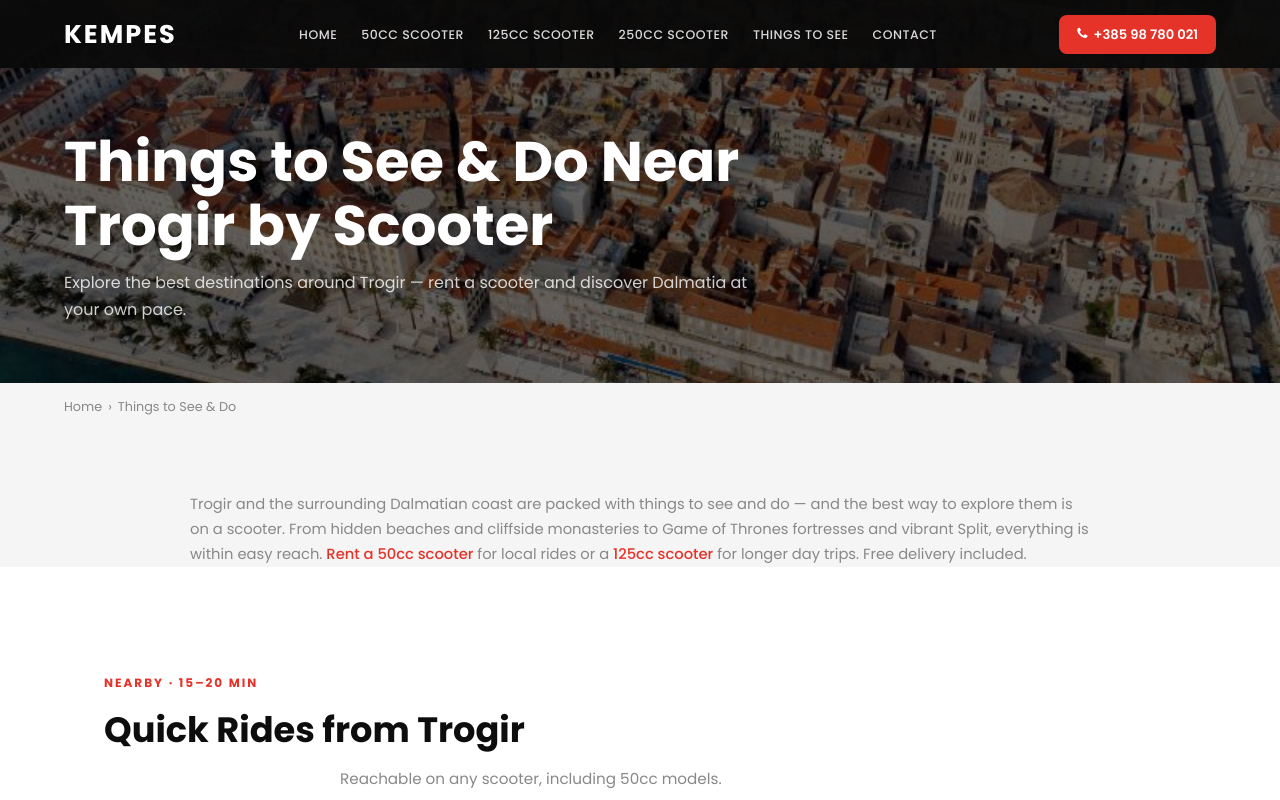
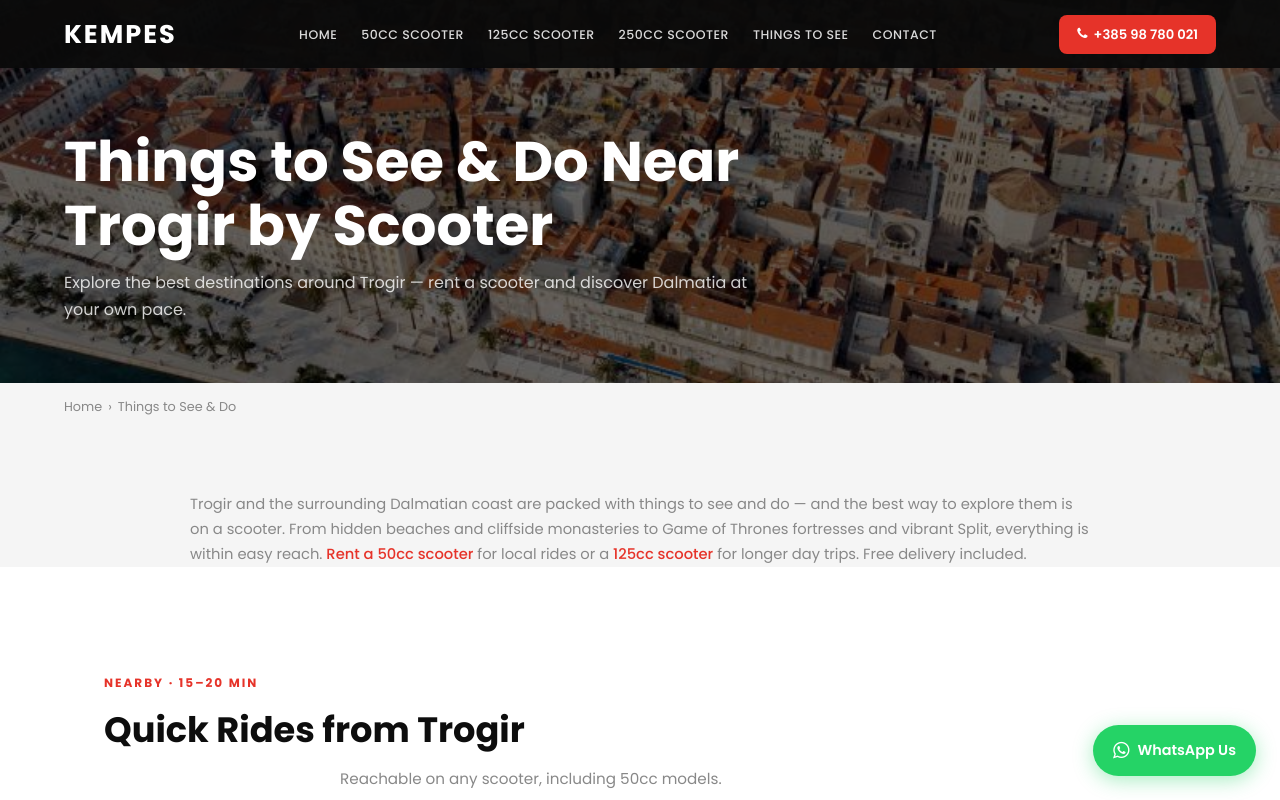
Before and after one commit to tonizulim/Rent_trogir, a plain HTML site: page blog.html in a window 1280 px wide. Shown: the top 800 px of the page. Drawn offline with Linux system fonts and the light colour scheme.

Commit message:
add a floating wap logo

```diff
--- a/blog.html
+++ b/blog.html
@@ -225,6 +225,11 @@
   </div>
 </footer>
 
+<a href="https://wa.me/38598780021?text=Hi%2C%20I%27d%20like%20to%20rent%20a%20scooter%20in%20Trogir.%20Can%20you%20help%20me%3F" class="wa-float" target="_blank" rel="noopener" aria-label="Chat on WhatsApp">
+  <i class="fa fa-whatsapp"></i>
+  <span>WhatsApp Us</span>
+</a>
+
 <script>
   const hamburger = document.getElementById('hamburger');
   const navlinks = document.getElementById('navlinks');
--- a/styles.css
+++ b/styles.css
@@ -1011,7 +1011,7 @@ footer {
   right: 24px;
   z-index: 1500;
   background: #25D366;
-  color: #fff;
+  color: #fff !important;
   border-radius: 50px;
   padding: 14px 20px;
   display: flex;
```
Also changed, not shown: contact.html (+5 -0 lines), scooter125cc.html (+5 -0 lines), scooter250cc.html (+5 -0 lines), scooter50cc.html (+5 -0 lines).
